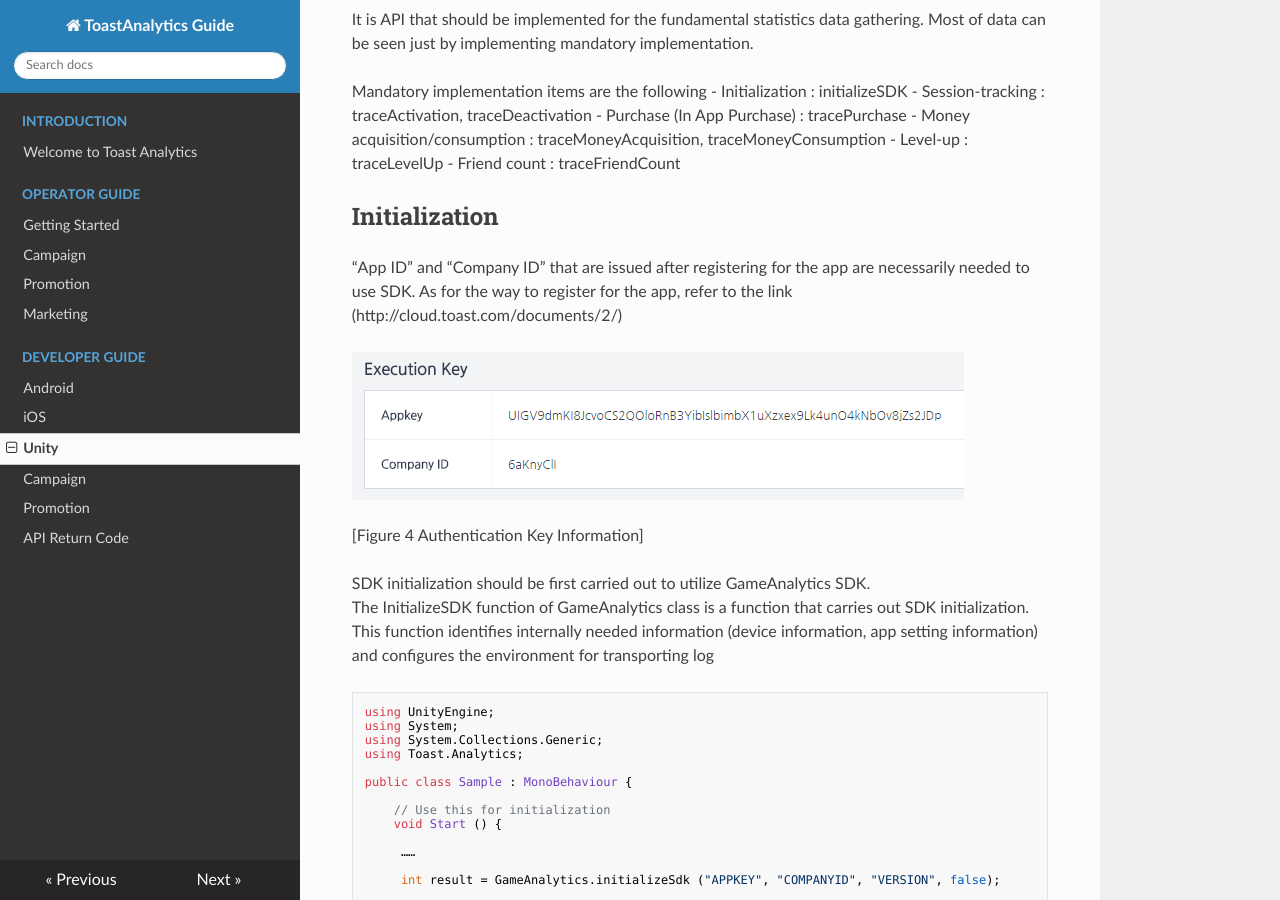
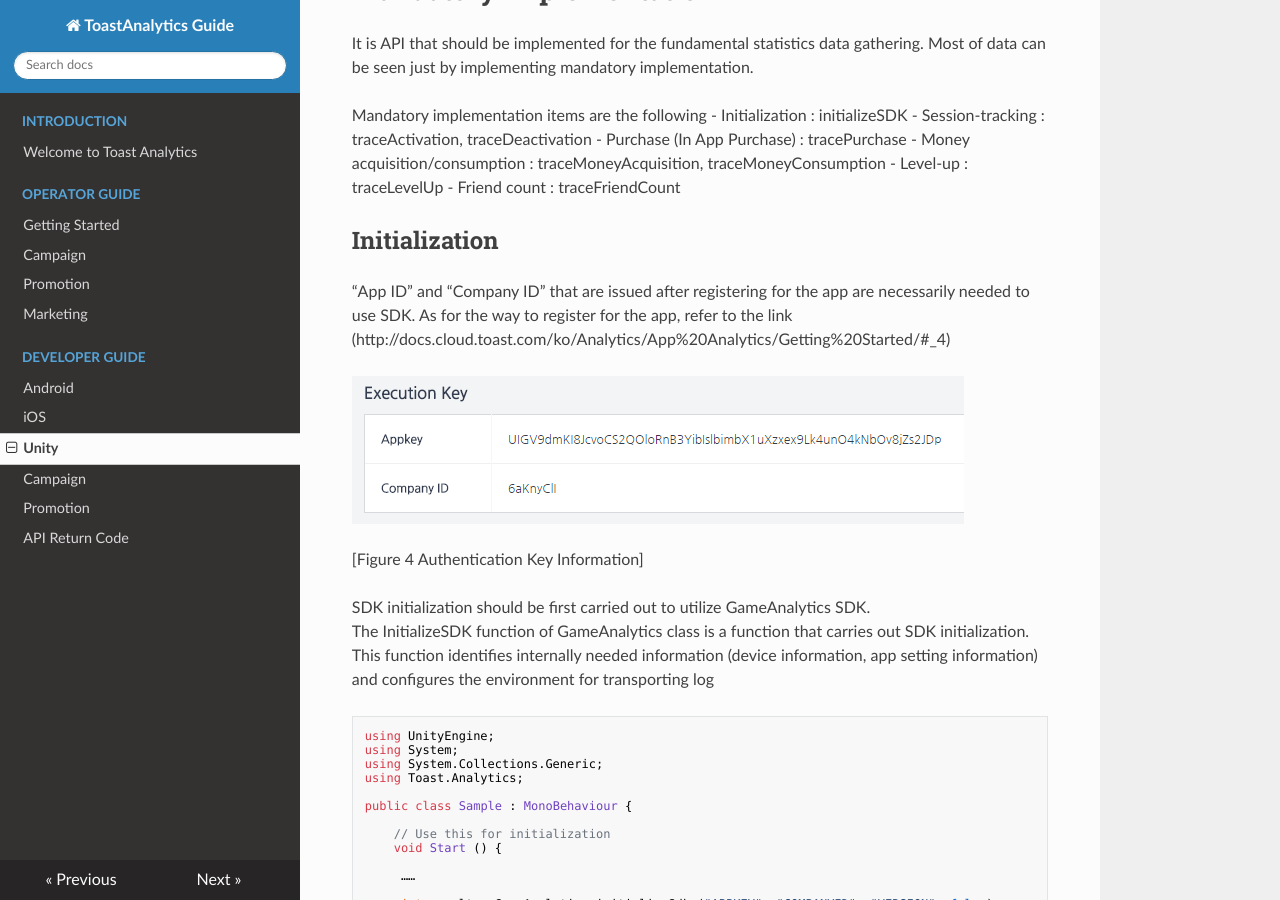
Before and after one commit to ToastAnalytics/ToastAnalytics_EN, an MkDocs documentation site: the page built from docs/Developer/6. Unity Developer Guide.md, in a window 1280 px wide and 900 px high, scrolled down 3453 px. Built offline with MkDocs 1.6.1, drawn with Linux system fonts in a browser that asks for light colours; nearby versions of some CDN libraries; old or Windows-style settings are respelled for this version of MkDocs; part of the change alters nothing that is shown; some of the changed text lies outside the part shown.

Commit message:
Update 6. Unity Developer Guide.md

```diff
--- a/docs/Developer/6. Unity Developer Guide.md
+++ b/docs/Developer/6. Unity Developer Guide.md
@@ -1,6 +1,6 @@
 # Overview
 
-This document explains the method to implement Analytics SDK on Android. In order to utilize Analytics SDK, one should register for an app. To register, refer to the link (<http://cloud.toast.com/documents/2/>).
+This document explains the method to implement Analytics SDK on Android. In order to utilize Analytics SDK, one should register for an app. To register, refer to the link (<http://docs.cloud.toast.com/ko/Analytics/App%20Analytics/Getting%20Started/#_4>).
 - This document was drawn up based on Unity4 standard.
 - Unity plugin function is only supported in Pro version. Therefore, application should be developed through Unity Pro in order to utilize SDK Plugin.
 - Android Manifest setting, iOS Build setting, etc. are explained in Programming Guide offered by each OS.
@@ -12,7 +12,7 @@ This document explains the method to implement Analytics SDK on Android. In orde
 
 ## SDK downloading
 
-SDK can be downloaded at <http://cloud.toast.com/documents/6/>
+SDK can be downloaded at <http://docs.cloud.toast.com/ko/Download/>
 
 ## SDK composition
 
@@ -73,7 +73,7 @@ Mandatory implementation items are the following
 
 ## Initialization
 
-“App ID” and “Company ID” that are issued after registering for the app are necessarily needed to use SDK. As for the way to register for the app, refer to the link (http://cloud.toast.com/documents/2/)
+“App ID” and “Company ID” that are issued after registering for the app are necessarily needed to use SDK. As for the way to register for the app, refer to the link (http://docs.cloud.toast.com/ko/Analytics/App%20Analytics/Getting%20Started/#_4)
 
 ![Figure 4 Authentication Key Information](https://raw.githubusercontent.com/ToastAnalytics/ToastAnalytics_EN/master/docs/Developer/images/pg_unity_004.png)
 
@@ -576,7 +576,6 @@ AnalyticsSDK provides API such as described in table01. For more details about e
 |initializeSdk|Initialize Client SDK module.|
 |setCampaignListener|Register listener that asynchronously receives Campaign an exposure status.|
 |setUserId| Input ID used to identify users. In case that “useLoggingUserId=true” is set in initializeSdk, user ID must be delivered to SDK through this API..|
-|setCampaignUserId|User ID used in Campaign/Promotion. When you use setLoggingUserId. Input same value. |
 |showCampaign|Request the exposure of a corresponding Campaign View. In case that related recourses are not ready, exposure gets delayed until they are ready, and when exposed, notifications are given through the listener registered in setOnCampaignListener.|
 |hideCampaign|Hide a corresponding Campaign view.|
 |traceActivation|Call when an app is activated to foreground.|
```
